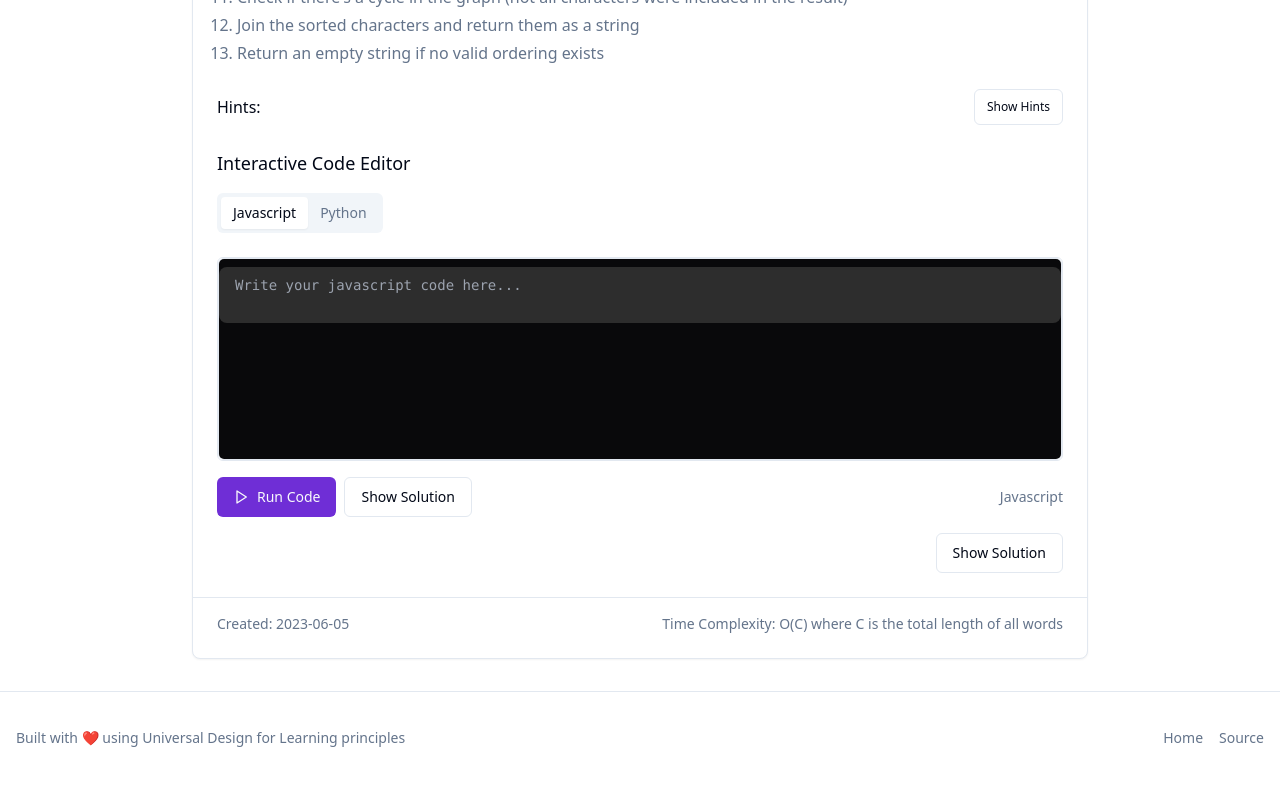
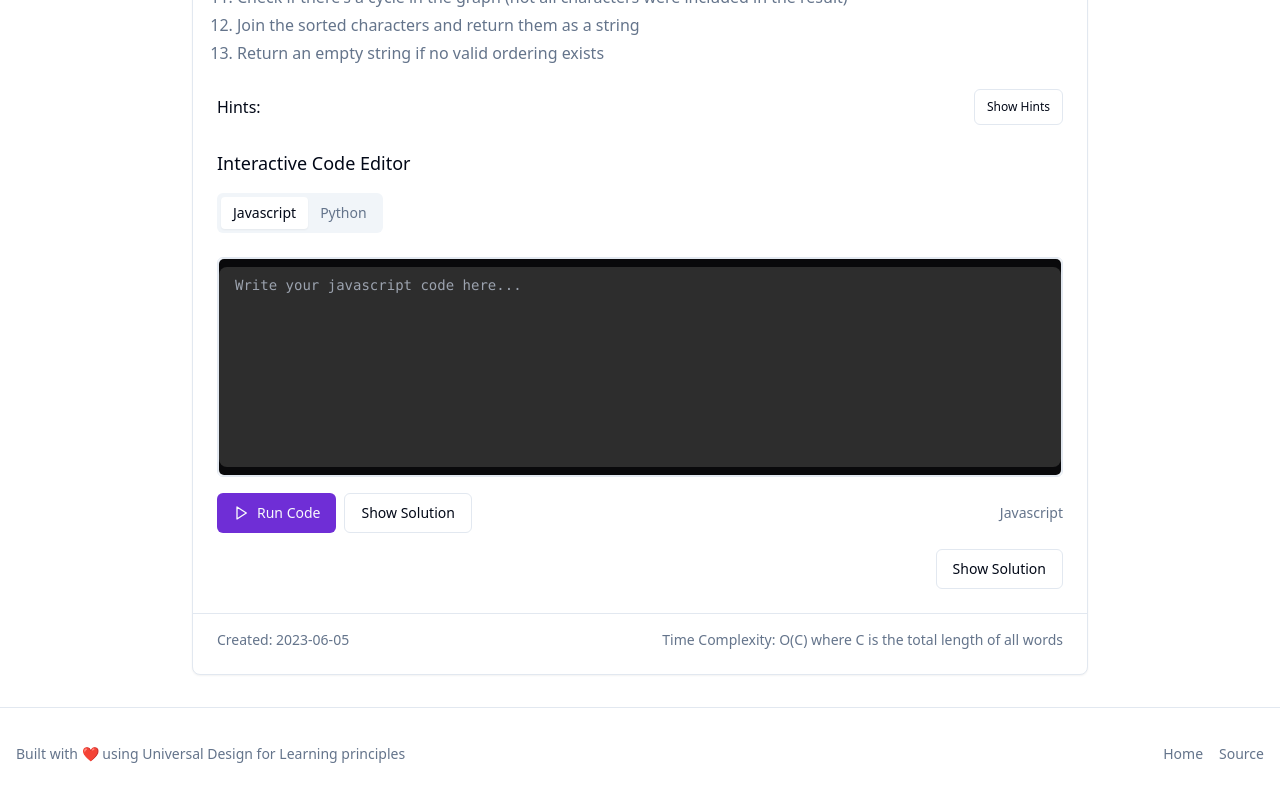
Before and after one commit to Mrbrianojee/code-canvas-udl-quest, a React (Vite) app: page /challenge/alien-dictionary in a window 1280 px wide. Shown: the part 1265-2065 px from the top of the page. Built offline with nearby package versions, Linux system fonts and the light colour scheme.

Commit message:
Fix: Persistent cursor misalignment
Addresses the ongoing cursor misalignment issue, ensuring text and the cursor appear on the same line.

```diff
--- a/src/components/CodeEditorPane.tsx
+++ b/src/components/CodeEditorPane.tsx
@@ -23,7 +23,7 @@ const CodeEditorPane: React.FC<CodeEditorPaneProps> = ({
   // Apply syntax highlighting when code or language changes
   useEffect(() => {
     if (codeRef.current) {
-      // Set content and ensure it's never empty to maintain consistent height
+      // Make sure we never have empty content to maintain height
       codeRef.current.textContent = code || " ";
       // Apply highlighting
       highlightElement(codeRef.current);
@@ -51,7 +51,7 @@ const CodeEditorPane: React.FC<CodeEditorPaneProps> = ({
           </code>
         </pre>
 
-        {/* Hidden textarea for user input - positioned exactly over the code display */}
+        {/* Textarea positioned exactly over the code display */}
         <textarea
           ref={textareaRef}
           value={code}
--- a/src/index.css
+++ b/src/index.css
@@ -1,4 +1,3 @@
-
 @tailwind base;
 @tailwind components;
 @tailwind utilities;
@@ -116,7 +115,7 @@
     font-family: 'Fira Code', 'Menlo', monospace;
   }
 
-  /* Exact cursor alignment between textarea and code display */
+  /* Code editor styling with perfect alignment */
   .code-mirror-pre {
     position: relative;
     margin: 0;
@@ -130,6 +129,9 @@
     z-index: 1;
     border: none;
     overflow: visible;
+    box-sizing: border-box;
+    min-height: 200px;
+    height: auto;
   }
 
   .code-mirror-textarea {
@@ -154,6 +156,7 @@
     tab-size: 2;
     white-space: pre;
     letter-spacing: normal;
+    box-sizing: border-box;
   }
 
   /* Custom styling for line numbers */
```
